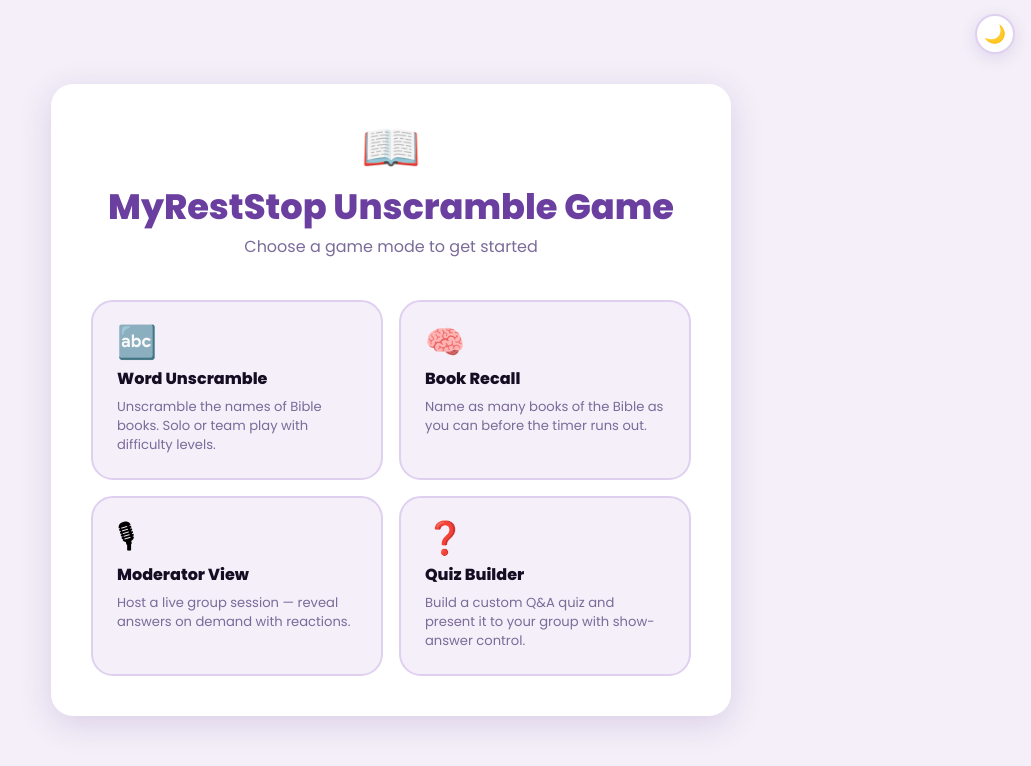
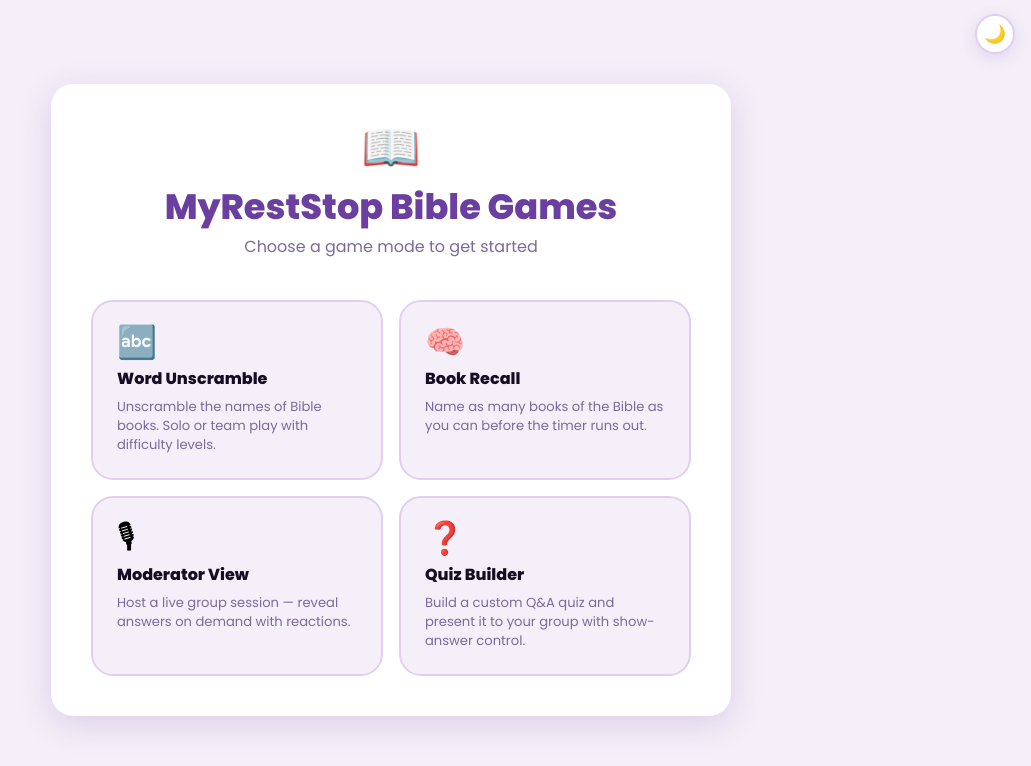
Before and after one commit to osx200/bible_scramble_game, a React (Vite) app: page / in a window 1280 px wide. Shown: the top 766 px of the page, without its empty margins (249-1280 px from the left). Built offline with nearby package versions, Linux system fonts and the light colour scheme.

Commit message:
title changed

```diff
--- a/src/components/Menu/Menu.jsx
+++ b/src/components/Menu/Menu.jsx
@@ -91,7 +91,7 @@
       <div className={`${styles.card} ${styles.modePickerCard}`}>
         <div className={styles.header}>
           <div className={styles.emoji}>📖</div>
-          <h1 className={styles.title}>MyRestStop Unscramble Game</h1>
+          <h1 className={styles.title}>MyRestStop Bible Games</h1>
           <p className={styles.subtitle}>Choose a game mode to get started</p>
         </div>
 
```
